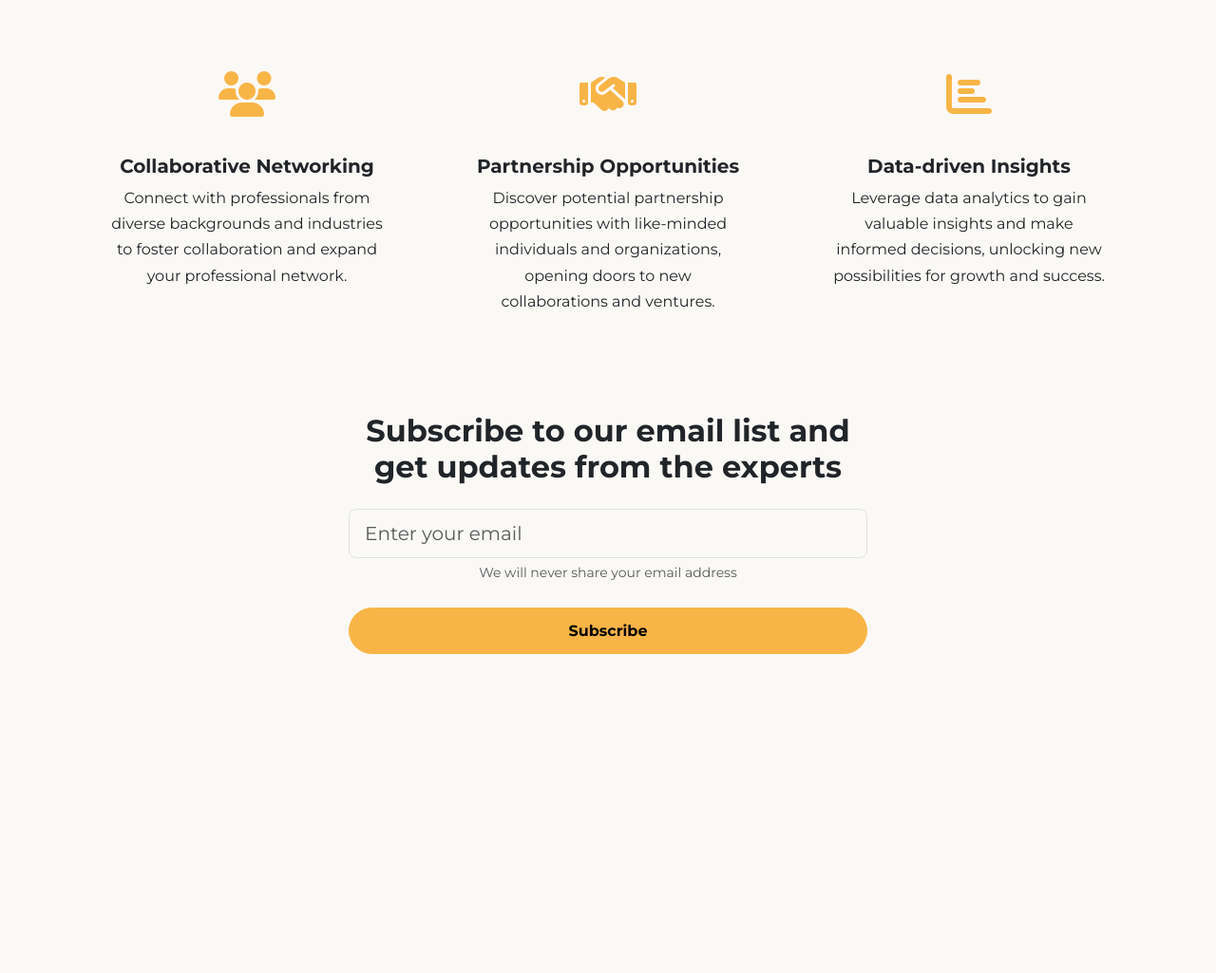
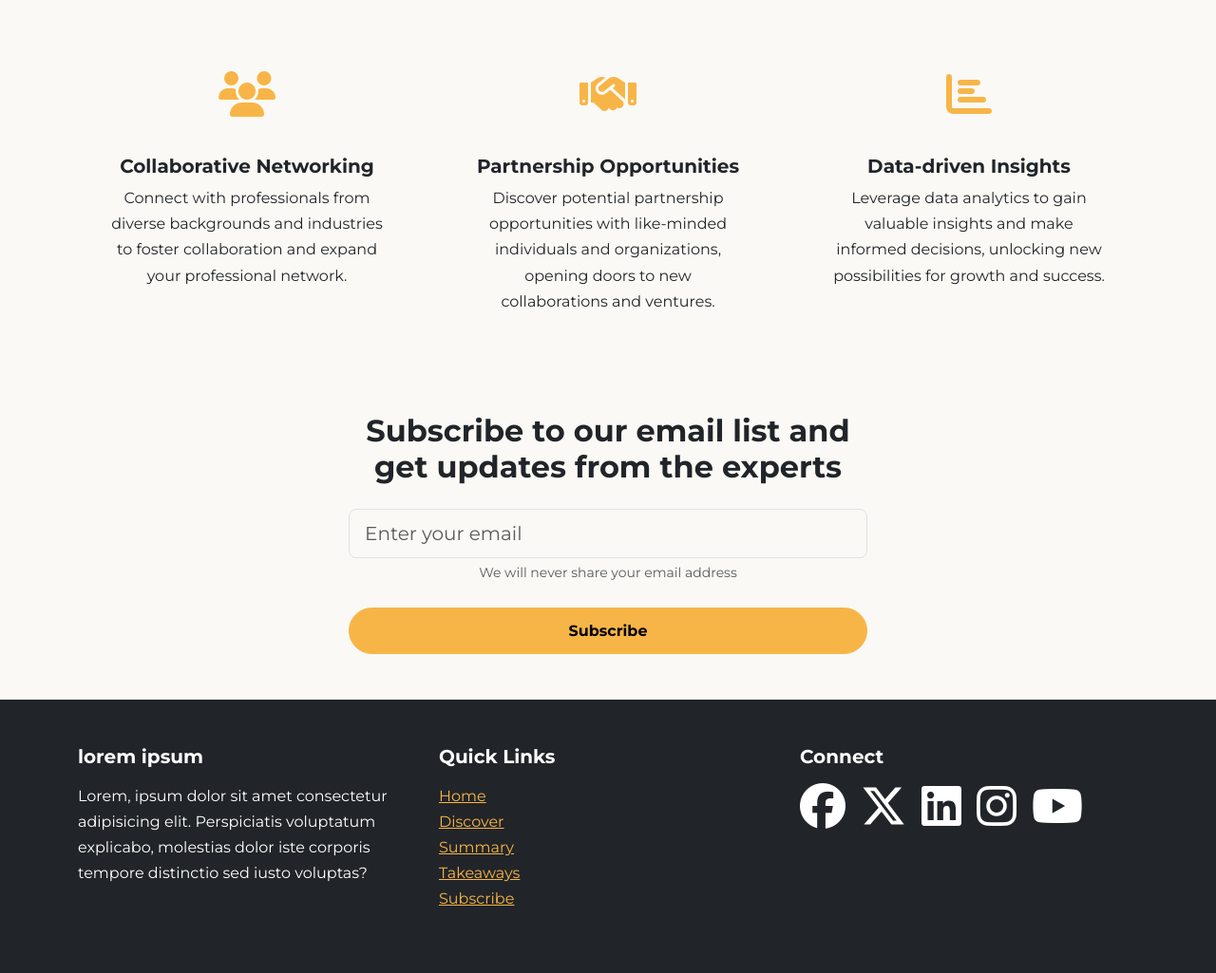
Before and after one commit to eldiaby/corso, a website built with Parcel: page index.html in a window 1280 px wide. Shown: the part 5074-6099 px from the top of the page at 95% size. Before the commit the page ends 5811 px from the top, so only its background shows below. Built offline with nearby package versions, Linux system fonts and the light colour scheme.

Commit message:
Add the footer part

```diff
--- a/index.html
+++ b/index.html
@@ -53,7 +53,7 @@
       rel="stylesheet">
   </head>
 
-  <body>
+  <body id="home">
 
     <!-- Nav bar -->
     <nav class="navbar navbar-expand-lg fixed-top navbar-dark">
@@ -68,7 +68,7 @@
         </button>
         <div class="collapse navbar-collapse" id="navbar-menu">
           <ul class="navbar-nav ms-auto">
-            <li class="nav-item"><a class="nav-link" aria-current="page" href="./index.html" title="Home page">Home</a>
+            <li class="nav-item"><a class="nav-link" aria-current="page" href="#home" title="Home page">Home</a>
             </li>
             <li class="nav-item"><a class="nav-link" href="#discover" title="Discover section">Discover</a></li>
             <li class="nav-item"><a class="nav-link" href="#summary" title="Summary section">Summary</a></li>
@@ -595,6 +595,43 @@
       <!-- ================================================================ -->
     </main>
     <!-- End of main content page -->
+    <!-- ================================================================ -->
+    <!-- Start of the footer -->
+    <footer class="footer mt-4 text-bg-dark py-5">
+      <div class="container">
+        <div class="row">
+          <div class="col-md-4">
+            <h2 class="h5">lorem ipsum</h2>
+            <p>
+              Lorem, ipsum dolor sit amet consectetur adipisicing elit. Perspiciatis voluptatum explicabo, molestias
+              dolor iste corporis tempore distinctio sed iusto voluptas?
+            </p>
+          </div>
+          <div class="col-md-4">
+            <h2 class="h5">Quick Links</h2>
+            <ul class="list-unstyled">
+              <li><a href="#home">Home</a></li>
+              <li><a href="#discover">Discover</a></li>
+              <li><a href="#summary">Summary</a></li>
+              <li><a href="#takeaways">Takeaways</a></li>
+              <li><a href="#subscribe">Subscribe</a></li>
+            </ul>
+          </div>
+          <div class="col-md-4">
+            <h2 class="h5">Connect</h2>
+            <div class="d-flex gap-3">
+              <a href="#"><i class="fab fa-facebook fa-3x text-white" title="Our facebook page"></i></a>
+              <a href="#"><i class="fab fa-x-twitter fa-3x text-white" title="Our x-twiter page"></i></a>
+              <a href="#"><i class="fab fa-linkedin fa-3x text-white" title="Our linkedin page"></i></a>
+              <a href="#"><i class="fab fa-instagram fa-3x text-white" title="Our instagram page"></i></a>
+              <a href="#"><i class="fab fa-youtube fa-3x text-white" title="Our youtube page"></i></a>
+            </div>
+          </div>
+        </div>
+      </div>
+    </footer>
+    <!-- End of the footer -->
+    <!-- ================================================================ -->
   </body>
 
 </html>
```
